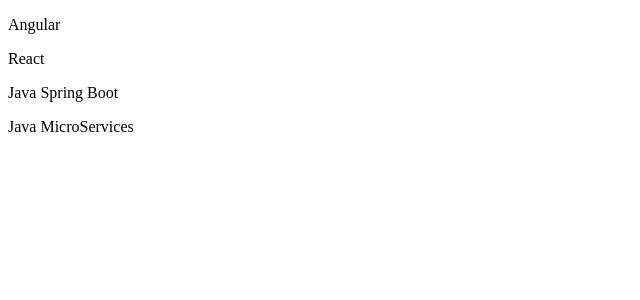
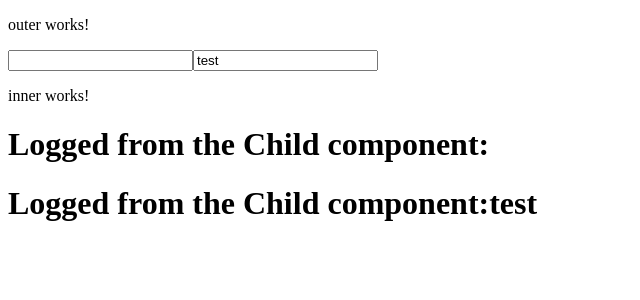
Before and after one commit to prashdeep/siemens_9thdec-2019_angular, an Angular app in the folder day2/course-flix/: page / in a window 1280 px wide. Shown: the top 300 px of the page, without its empty margins (0-640 px from the left). Built offline with nearby package versions, Linux system fonts and the light colour scheme.

Commit message:
committing the ng on changes example

```diff
--- a/day2/course-flix/src/app/app.component.html
+++ b/day2/course-flix/src/app/app.component.html
@@ -1 +1 @@
-<app-courses></app-courses>
+<app-outer></app-outer>
--- a/day2/course-flix/src/app/inner/inner.component.html
+++ b/day2/course-flix/src/app/inner/inner.component.html
@@ -1,3 +1,4 @@
 <p>inner works!</p>
 
 <h1> Logged from the Child component:{{name}}</h1>
+<h1> Logged from the Child component:{{offer}}</h1>
--- a/day2/course-flix/src/app/inner/inner.component.ts
+++ b/day2/course-flix/src/app/inner/inner.component.ts
@@ -13,10 +13,12 @@
   }
 
   @Input() name;
+  @Input() offer;
 
   ngOnChanges(changes: SimpleChanges): void {
     console.log(`changes tracked inside the child component `)
-    console.log(changes);
+    console.log("Only for name changes "+changes['name']);
+
   }
 
 }
--- a/day2/course-flix/src/app/outer/outer.component.html
+++ b/day2/course-flix/src/app/outer/outer.component.html
@@ -1,4 +1,5 @@
 <p>outer works!</p>
 <input type="text" name="outer" [(ngModel)]="coursename" id="">
+<input type="text" name="offer" [(ngModel)]="offer" id="">
 
-<app-inner [name]="coursename"></app-inner>
+<app-inner [name]="coursename" [offer]="offer"></app-inner>
--- a/day2/course-flix/src/app/outer/outer.component.ts
+++ b/day2/course-flix/src/app/outer/outer.component.ts
@@ -8,6 +8,7 @@
 export class OuterComponent implements OnInit {
 
   coursename;
+  offer:string = "test";
   constructor() { }
 
   ngOnInit() {
```
